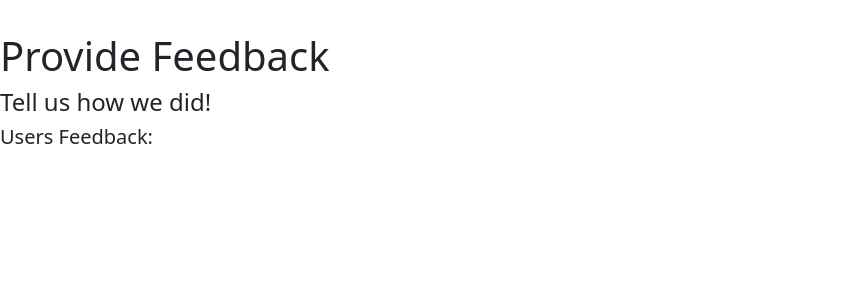
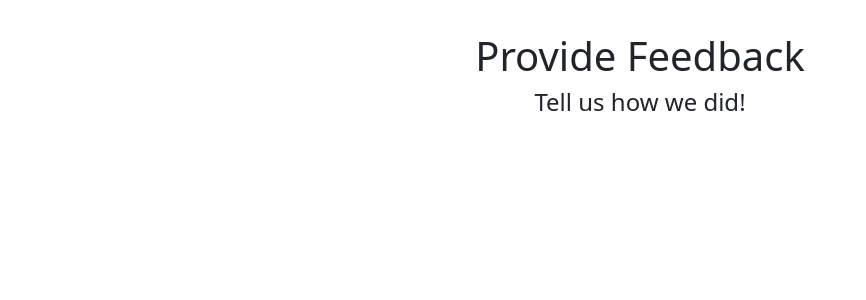
Before and after one commit to RiveraX98/Flask_Projects, a Flask app: page / in a window 1280 px wide. Shown: the part 56-356 px from the top of the page, without its empty margins (0-866 px from the left). Run offline with Flask 3, Linux system fonts and the light colour scheme; the visitor is signed in with stand-in values (Sample User, id 1); parts of the project's set-up code (start-up, migrations or seed data) failed here and were passed over; some libraries are stand-ins or nearby versions.

Commit message:
add styling

```diff
--- a/flask_feedback/app.py
+++ b/flask_feedback/app.py
@@ -5,7 +5,7 @@ from forms import RegistrationForm, loginForm, FeedbackForm
 from sqlalchemy.exc import IntegrityError
 app = Flask(__name__)
 app.app_context().push()
-app.config["SQLALCHEMY_DATABASE_URI"] = "postgresql:///Test_feedback"
+app.config["SQLALCHEMY_DATABASE_URI"] = "postgresql:///feedback"
 app.config["SQLALCHEMY_TRACK_MODIFICATIONS"] = False
 app.config["SQLALCHEMY_ECHO"] = True
 app.config["SECRET_KEY"] = "abc123"
@@ -22,7 +22,7 @@ def show_homepage():
     if "user_id" in session:
         user = User.query.get(session["user_id"])
         return render_template("homepage.html", posts=feedback, user=user)
-    return render_template("homepage.html", posts=feedback)
+    return redirect("/login")
 
 
 @app.route("/register", methods=["GET", "POST"])
@@ -45,7 +45,7 @@ def handle_registration():
 
         session["user_id"] = user.id
         flash("Account created successfully", "success")
-        return redirect("/users/<username>")
+        return redirect(f"/users/{user.id}")
 
     return render_template("registration.html", form=form)
 
@@ -79,50 +79,53 @@ def show_user_details(user_id):
 @app.route("/logout")
 def logout_user():
     session.pop("user_id")
-    flash("logged out successfully", "success")
+    flash("Logged out successfully", "success")
     return redirect("/login")
 
 
-@app.route("/users/<username>/feedback/add", methods=["GET", "POST"])
-def add_feedback(username):
+@app.route("/users/<int:user_id>/feedback/add", methods=["GET", "POST"])
+def add_feedback(user_id):
     form = FeedbackForm()
+    user= User.query.filter_by(id=user_id).first()
+    url = f"/users/{user_id}/feedback/add"
+
     if form.validate_on_submit():
         title = form.title.data
         content = form.content.data
-        feedback = Feedback(title=title, content=content, username=username)
+        feedback = Feedback(title=title, content=content, username=user.username)
+
         db.session.add(feedback)
         db.session.commit()
         flash("Thanks for providing Feedback", "success")
-        return redirect("/users/<username>")
+        return redirect(f"/users/{user.id}")
 
-    return render_template("feedback_form.html", form=form, username=username)
+    return render_template("feedback_form.html", form=form, user=user, url=url)
 
 
-@app.route("/feedback/<feedback_id>/update")
+@app.route("/feedback/<feedback_id>/update", methods=["POST"])
 def update_feedback(feedback_id):
     post = Feedback.query.get(feedback_id)
     form = FeedbackForm(obj=post)
+    url = f"/feedback/{feedback_id}/update"
     if form.validate_on_submit():
-        title = form.title.data
-        content = form.content.data
-        feedback = Feedback(title=title, content=content)
-        db.session.add(feedback)
+        post.title=form.title.data
+        post.content=form.content.data
         db.session.commit()
-        username = feedback.user.username
+        user_id= post.user.id
         flash("feedback updated", "success")
-        return redirect(f"/users/{username}")
+        return redirect(f"/users/{user_id}")
     else:
-        return render_template("feedback_form.html", form=form)
+        return render_template("feedback_form.html", form=form, user=post.user, url=url)
 
 
 @app.route("/feedback/<feedback_id>/delete", methods=["POST"])
 def delete_feedback(feedback_id):
     feedback = Feedback.query.get(feedback_id)
-    username = feedback.user.username
+    user_id = feedback.user.id
     db.session.delete(feedback)
     db.session.commit()
     flash("Feedback deleted successfully", "success")
-    return redirect(f"/users/{username}")
+    return redirect(f"/users/{user_id}")
 
 
 @app.route("/secret")
--- /dev/null
+++ b/flask_feedback/package.json
@@ -0,0 +1,5 @@
+{
+  "dependencies": {
+    "postgresql": "^0.0.1"
+  }
+}
--- a/flask_feedback/templates/base.html
+++ b/flask_feedback/templates/base.html
@@ -1,12 +1,27 @@
 <!DOCTYPE html>
 <html lang="en">
   <head>
-    <meta charset="UTF-8">
-    <meta http-equiv="X-UA-Compatible" content="IE=edge">
-    <meta name="viewport" content="width=device-width, initial-scale=1.0">
-    <link rel="stylesheet" href="https://bootswatch.com/4/flatly/bootstrap.min.css">
-    <link rel="stylesheet" href="https://stackpath.bootstrapcdn.com/font-awesome/4.7.0/css/font-awesome.min.css">
-    <link rel="stylesheet" href="https://unpkg.com/bootstrap/dist/css/bootstrap.css">
+    <meta charset="UTF-8" />
+    <meta http-equiv="X-UA-Compatible" content="IE=edge" />
+    <meta name="viewport" content="width=device-width, initial-scale=1.0" />
+    <link
+      rel="stylesheet"
+      href="https://bootswatch.com/4/flatly/bootstrap.min.css"
+    />
+    <link
+      rel="stylesheet"
+      href="https://stackpath.bootstrapcdn.com/font-awesome/4.7.0/css/font-awesome.min.css"
+    />
+    <!-- <link
+      rel="stylesheet"
+      href="https://unpkg.com/bootstrap/dist/css/bootstrap.css"
+    /> -->
+    <link
+      href="https://cdn.jsdelivr.net/npm/bootstrap@5.3.2/dist/css/bootstrap.min.css"
+      rel="stylesheet"
+      integrity="sha384-T3c6CoIi6uLrA9TneNEoa7RxnatzjcDSCmG1MXxSR1GAsXEV/Dwwykc2MPK8M2HN"
+      crossorigin="anonymous"
+    />
     <title>{% block title %}{% endblock %}</title>
   </head>
   <body>
@@ -14,26 +29,28 @@
       <div class="container-fluid">
         <div class="navbar-nav">
           {%if session["user_id"] %}
-                     <a class="nav-link" style="color: white;" href="/logout">Logout</a>
-                     <a class="nav-link" style="color:white" href="/users/{{session['user_id']}}">Profile</a>
+          <a class="nav-link" style="color: white" href="/logout">Logout</a>
+          <a
+            class="nav-link"
+            style="color: white"
+            href="/users/{{session['user_id']}}"
+            >Profile</a
+          >
           {%else%}
-                    <a class="nav-link" style="color: white;" href="/login">Login</a>
+          <a class="nav-link" style="color: white" href="/login">Login</a>
           {% endif %}
-                <a class="nav-link"  style="color: white;" href="/">Home</a>
-                <a class="nav-link" style="color: white;" href="/secret">View Secret</a>
-           </ul>
+          <a class="nav-link" style="color: white" href="/">Home</a>
+          <a class="nav-link" style="color: white" href="/secret"
+            >View Secret</a
+          >
+        </div>
       </div>
     </nav>
 
-
-
-    <div class="container" style= "margin-top: 2em">
+    <div class="container" style="margin-top: 2em">
       {% for category, msg in get_flashed_messages (with_categories=True) %}
       <div class="alert alert-{{category}}">{{ msg }}</div>
-        {% endfor %}
+      {% endfor %} {% block content %} {% endblock %}
     </div>
-
-      {% block content %} {% endblock %}
-
   </body>
 </html>
--- a/flask_feedback/templates/homepage.html
+++ b/flask_feedback/templates/homepage.html
@@ -1,29 +1,25 @@
-{% extends "base.html"%} {%block title%}Registration Form{%endblock%}{%block content%}
+{% extends "base.html"%} {%block title%}Registration Form{%endblock%}{%block
+content%}
 
+<h1 class="row justify-content-center">Provide Feedback</h1>
+<h4 class="row justify-content-center">Tell us how we did!</h4>
 
-
-    <h1>Provide Feedback</h1>
-    <h4>Tell us how we did!</h4>
-
-<h5>Users Feedback:</h5>
 {%for post in posts%}
-    <div class="col-lg-4 col-md-6 col-12">
+<div class="container-fluid col-md-6 shadow-sm">
   <div class="card my-4">
+    <div class="card-header">
+      <p>{{post.user.username}}</p>
+    </div>
     <div class="card-body">
       <h5 class="card-title"><b>{{post.title}}</b></h5>
       <p class="card-text">{{post.content}}</p>
       {%if session["user_id"] == post.user.id%}
-                    <form action= "/feedback/{{post.id}}/delete", method="POST">
-
-                    <button class="btn btn-outline-danger .btn-rounded">Delete</button>
+      <form action="/feedback/{{post.id}}/delete" , method="POST">
+        <button class="btn btn-sm" style="color: #e92b16">Delete</button>
       </form>
       {%endif%}
-
     </div>
   </div>
 </div>
 
-
-
-    {%endfor%}
-{%endblock%}
+{%endfor%} {%endblock%}
```
Also changed, not shown: flask_feedback/templates/feedback_form.html (+20 -23 lines), flask_feedback/templates/login.html (+11 -15 lines), flask_feedback/templates/secret.html (+13 -5 lines), flask_feedback/templates/user_details.html (+23 -18 lines), flask_feedback/package-lock.json (added), 1 other file. Lines whose indentation alone changed are shown as unchanged.
